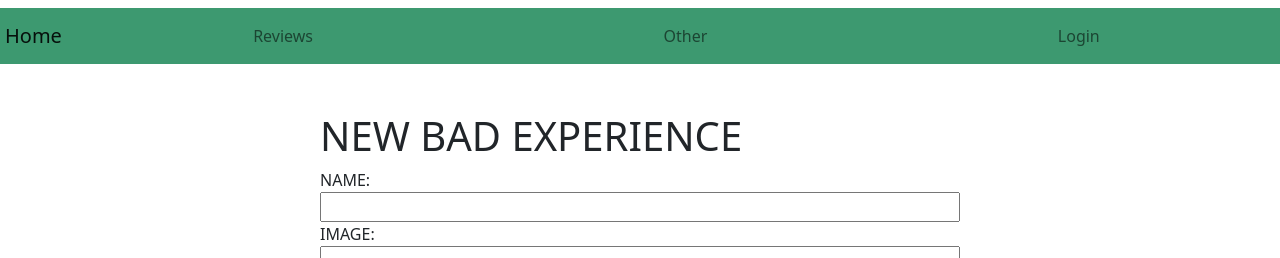
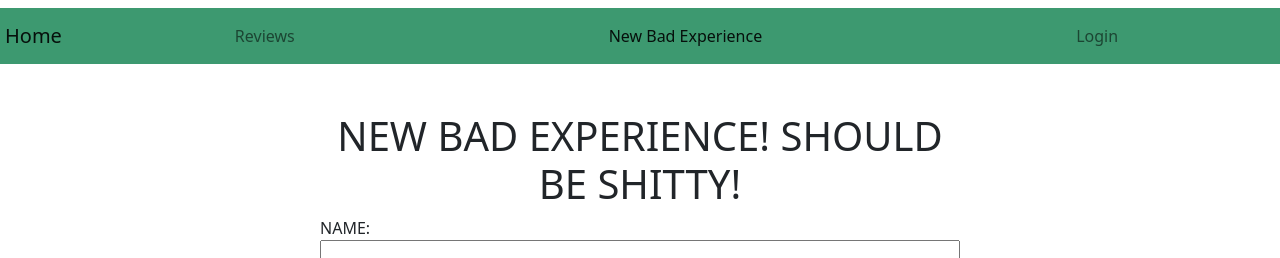
Before and after one commit to ursmoore/WWTHSOYDHT_Frontend, a React (Create React App) app: page /newExperience in a window 1280 px wide. Shown: the top 258 px of the page. Built offline with nearby package versions, Linux system fonts and the light colour scheme; no server answers.

Commit message:
small changes

```diff
--- a/src/components/Navigation/index.js
+++ b/src/components/Navigation/index.js
@@ -23,7 +23,7 @@ export default function Navigation() {
       <Navbar.Collapse id="basic-navbar-nav">
         <Nav style={{ width: "100%" }} fill>
           <NavbarItem path="/reviews" linkText="Reviews" />
-          <NavbarItem path="/Locations" linkText="Other" />
+          <NavbarItem path="/newExperience" linkText="New Bad Experience" />
           {token ? <NavbarItem path="/profile" linkText={user.name} /> : null}
           {loginLogoutControls}
         </Nav>
--- a/src/pages/NewExperience/index.js
+++ b/src/pages/NewExperience/index.js
@@ -50,11 +50,10 @@ const NewExperience = () => {
 
   if (!user) return <h2>Loading...</h2>;
   return (
-
-
-
     <div>
-      <h1>NEW BAD EXPERIENCE</h1>
+      <h1 style={{ textAlign: "center" }}>
+        NEW BAD EXPERIENCE! SHOULD BE SHITTY!
+      </h1>
       <form
         onSubmit={handleSubmitExperience}
         style={{
@@ -77,6 +76,25 @@ const NewExperience = () => {
           type="text"
         ></input>
         <img src={image} alt={""} width={300} />
+        {/* <input type=“file” onChange={uploadImage} />
+<div>
+          <img
+            src={
+              image
+                ? image
+                : “https://clippingpathgreat.com/wp-content/uploads/2021/04/upload-files.jpg”
+            }
+            alt=“Upload”
+            style={{ width: 200 }}
+          />
+          {image ? (
+            <p style={{ fontSize: 20, color: “white” }}>
+              Succesfully uploaded!
+            </p>
+          ) : (
+            “”
+          )}
+        </div> */}
 
         <label>DESCRIPTION:</label>
         <textarea
@@ -92,10 +110,10 @@ const NewExperience = () => {
         ></textarea>
         <button type="submit"> SHARE YOUR SHITTY EXPERIENCE HERE</button>
       </form>
-      <div style={{ margin: "0px" }}>
+      <div style={{ marginRight: "100%" }}>
         <CreateMarker />
-        <button onClick={confirmLocation}>Confirm Selection</button>
       </div>
+      <button onClick={confirmLocation}>Confirm Selection</button>
     </div>
   );
 };
```
